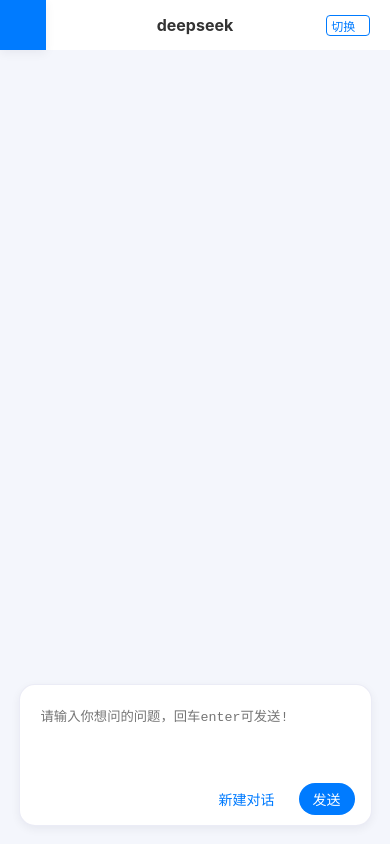
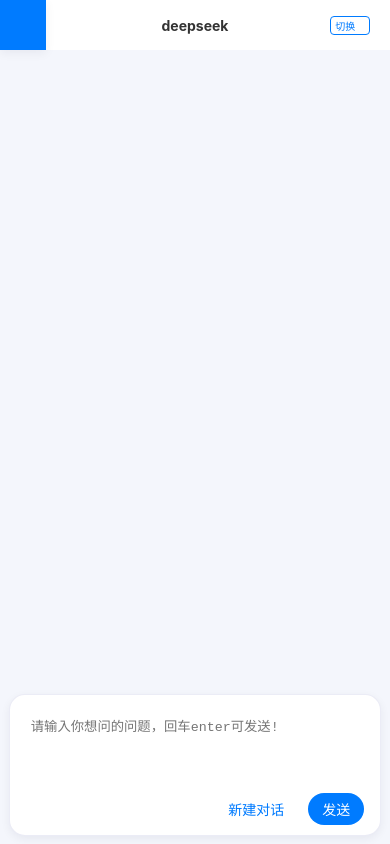
Before and after one commit to Xaivor/react-deepseek, a React (Create React App) app: page /react-deepseek in a window 390 px wide. Built offline with nearby package versions, Linux system fonts and the light colour scheme; a web font is replaced by a local one.

Commit message:
chore: 代码优化

```diff
--- a/src/pages/index.css
+++ b/src/pages/index.css
@@ -351,3 +351,32 @@
 .md-wrap p {
   font-size: 14px;
 }
+
+/* 移动端样式适配 */
+@media (max-width: 768px) {
+  .nav-bar-title {
+    font-size: 14px;
+  }
+
+  .role-change {
+    font-size: 10px;
+  }
+
+  .page-content {
+    height: calc(100vh - 200px);
+  }
+
+  .textarea-wrap {
+    width: 95%;
+  }
+
+  .chat-item {
+    width: 95%;
+    padding: 15px 20px;
+  }
+
+  .his-wrap {
+    min-width: 200px;
+    width: 70%;
+  }
+}
--- a/src/pages/index.jsx
+++ b/src/pages/index.jsx
@@ -206,9 +206,9 @@
     newChat();
   }, [roleIdx]);
 
-  return (
-    <div className="page-wrap">
-      {/**navBar */}
+  // 导航栏组件
+  const NavBar = () => {
+    return (
       <div className="nav-bar">
         <div className="nav-left" onClick={() => animateHisWrap(true)}>
           <div className="iconfont icon-time-circle"></div>
@@ -221,11 +221,16 @@
           </div>
         </div>
       </div>
-      {/**角色列表设定弹窗 */}
-      {showRoleWrap && (
+    );
+  };
+
+  // 角色列表设定弹窗组件
+  const RoleListPopup = () => {
+    return (
+      showRoleWrap && (
         <div className={`role-wrap ${showRoleList ? "show" : ""}`}>
           <div
-            className={`opacity-wrap ${showHisList ? "show" : ""}`}
+            className={`opacity-wrap ${showRoleList ? "show" : ""}`}
             onClick={() => animateRoleWrap(false)}
           ></div>
           <div className="role-list">
@@ -240,9 +245,14 @@
             ))}
           </div>
         </div>
-      )}
-      {/**左侧聊天历史抽屉弹窗 */}
-      {showHisWrap && (
+      )
+    );
+  };
+
+  // 左侧聊天历史抽屉弹窗组件
+  const ChatHistoryPopup = () => {
+    return (
+      showHisWrap && (
         <div className={`role-wrap ${showHisList ? "show" : ""}`}>
           <div
             className={`opacity-wrap ${showHisList ? "show" : ""}`}
@@ -278,12 +288,17 @@
             </div>
           </div>
         </div>
-      )}
-      {/**聊天内容 */}
+      )
+    );
+  };
+
+  // 聊天内容组件
+  const ChatContent = () => {
+    return (
       <div className="page-content" id="chat-scroll">
         {chatList.map((item, index) => (
           <div key={index} className={`chat-item ${item.role}`}>
-            {item.role == "user" ? (
+            {item.role === "user" ? (
               item.content
             ) : (
               <div className="md-wrap">
@@ -294,7 +309,12 @@
           </div>
         ))}
       </div>
-      {/**聊天输入框 */}
+    );
+  };
+
+  // 聊天输入框组件
+  const ChatInput = () => {
+    return (
       <div className="textarea-wrap">
         <textarea
           className="textarea"
@@ -318,6 +338,16 @@
           )}
         </div>
       </div>
+    );
+  };
+
+  return (
+    <div className="page-wrap">
+      <NavBar />
+      <RoleListPopup />
+      <ChatHistoryPopup />
+      <ChatContent />
+      <ChatInput />
     </div>
   );
 };
```
